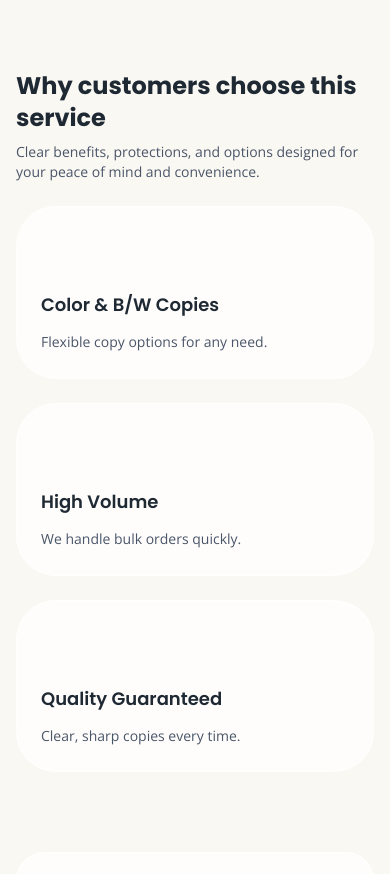
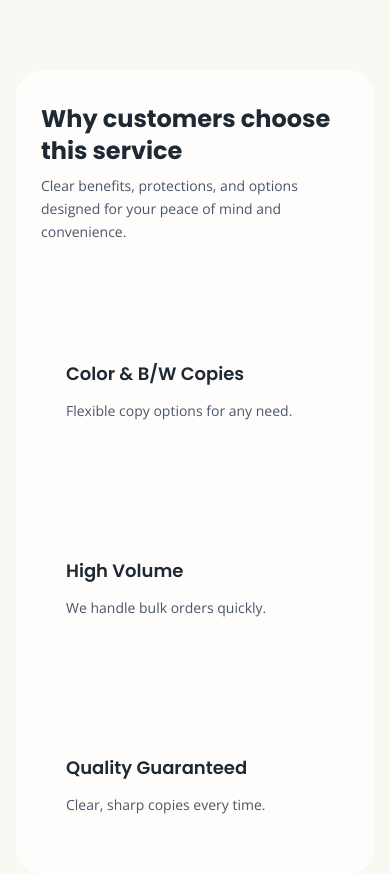
Before and after one commit to blackghostosint/mailbox-plus-website, a React (Vite) app: page /copy-print/copies in a window 390 px wide. Shown: the part 694-1568 px from the top of the page. Built offline with nearby package versions, Linux system fonts and the light colour scheme; no server answers; some icons are missing.

Commit message:
style(shredding): add layout breathing room and align features container styling with glass panel card design

```diff
--- a/src/components/ServicePageV2.tsx
+++ b/src/components/ServicePageV2.tsx
@@ -125,7 +125,7 @@ export const ServicePageV2: React.FC<ServicePageProps> = (props) => {
 
         {/* ======================= MAIN ====================== */}
         {/* Slight overlap so intro card floats into hero */}
-        <main className="relative z-20 -mt-20 pb-20 lg:pb-28">
+        <main className={`relative z-20 ${children ? '-mt-20' : 'pt-12 md:pt-20'} pb-20 lg:pb-28`}>
           <div className="container mx-auto px-4 space-y-20">
             {/* -------- GLASS INTRO CARD -------- */}
             {children && (
@@ -147,15 +147,16 @@ export const ServicePageV2: React.FC<ServicePageProps> = (props) => {
             {features && features.length > 0 && (
               <section
                 ref={featuresRef as any}
-                className={`max-w-6xl mx-auto ${featuresInView ? 'animate-fade-in-up' : 'opacity-0'}`}
+                className={`max-w-5xl mx-auto ${featuresInView ? 'animate-fade-in-up' : 'opacity-0'}`}
               >
-                <div className="flex flex-col gap-2 mb-6">
+                <div className="relative rounded-[28px] px-6 md:px-10 py-8 md:py-10 shadow-lg bg-white/75 backdrop-blur-xl border border-white/80">
+                  <div className="flex flex-col gap-2 mb-8">
                     <h2 className="text-2xl md:text-3xl font-bold text-[var(--color-text-primary)] font-heading">
                       <span className="bg-gradient-to-r from-[var(--color-text-primary)] via-[var(--color-text-primary)] to-[var(--color-text-primary)] bg-clip-text text-transparent">
                         {featuresTitle || 'Why customers choose this service'}
                       </span>
                     </h2>
-                  <p className="text-[var(--color-text-secondary)] text-sm md:text-base max-w-xl">
+                    <p className="text-[var(--color-text-secondary)] text-sm md:text-base max-w-xl leading-relaxed">
                       {featuresSubtitle ||
                         'Clear benefits, protections, and options designed for your peace of mind and convenience.'}
                     </p>
@@ -167,7 +168,7 @@ export const ServicePageV2: React.FC<ServicePageProps> = (props) => {
                       return (
                         <div
                           key={idx}
-                        className="group relative overflow-hidden rounded-2xl border border-white/70 bg-white/70 backdrop-blur-xl shadow-sm hover:-translate-y-1.5 hover:scale-[1.01] transition-all duration-200"
+                          className="group relative overflow-hidden rounded-2xl border border-white/40 bg-[var(--color-bg-primary)]/40 hover:bg-[var(--color-bg-primary)]/60 shadow-sm hover:-translate-y-1.5 hover:scale-[1.01] transition-all duration-200"
                         >
                           {/* subtle overlay on hover */}
                           <div className="absolute inset-0 bg-gradient-to-br from-white/40 via-white/10 to-[var(--color-bg-blue-tint)]/60 opacity-0 group-hover:opacity-100 transition-opacity duration-300" />
@@ -188,6 +189,7 @@ export const ServicePageV2: React.FC<ServicePageProps> = (props) => {
                         </div>
                       );
                     })}
+                  </div>
                 </div>
               </section>
             )}
```
Lines whose indentation alone changed are shown as unchanged.
